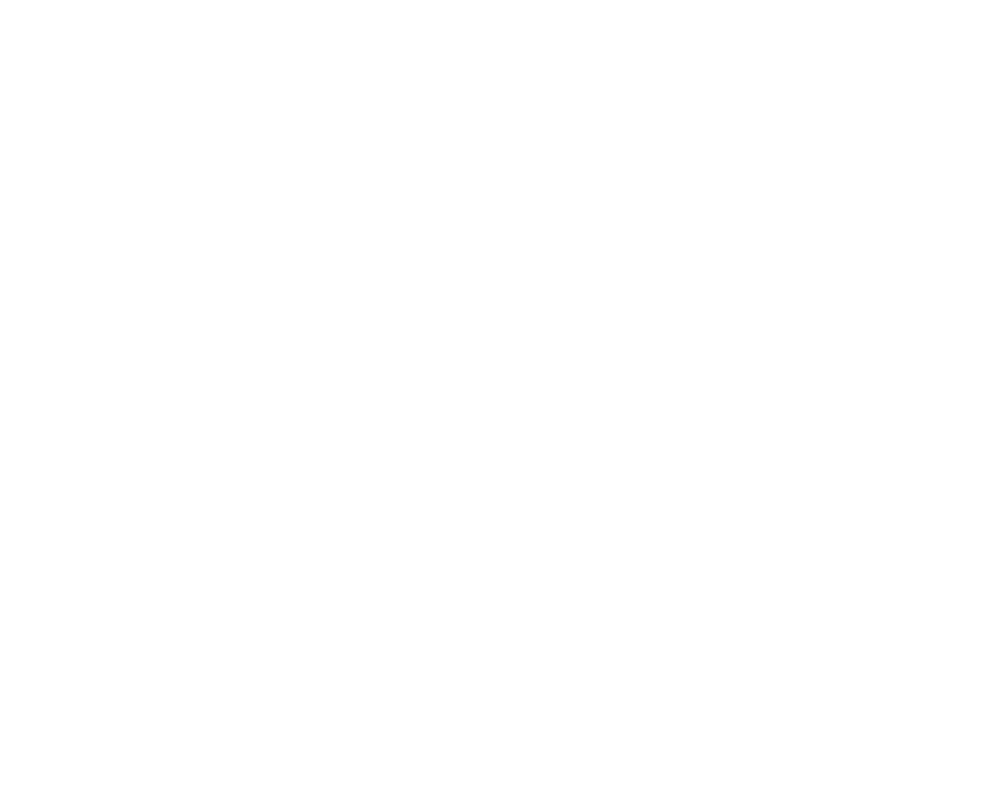
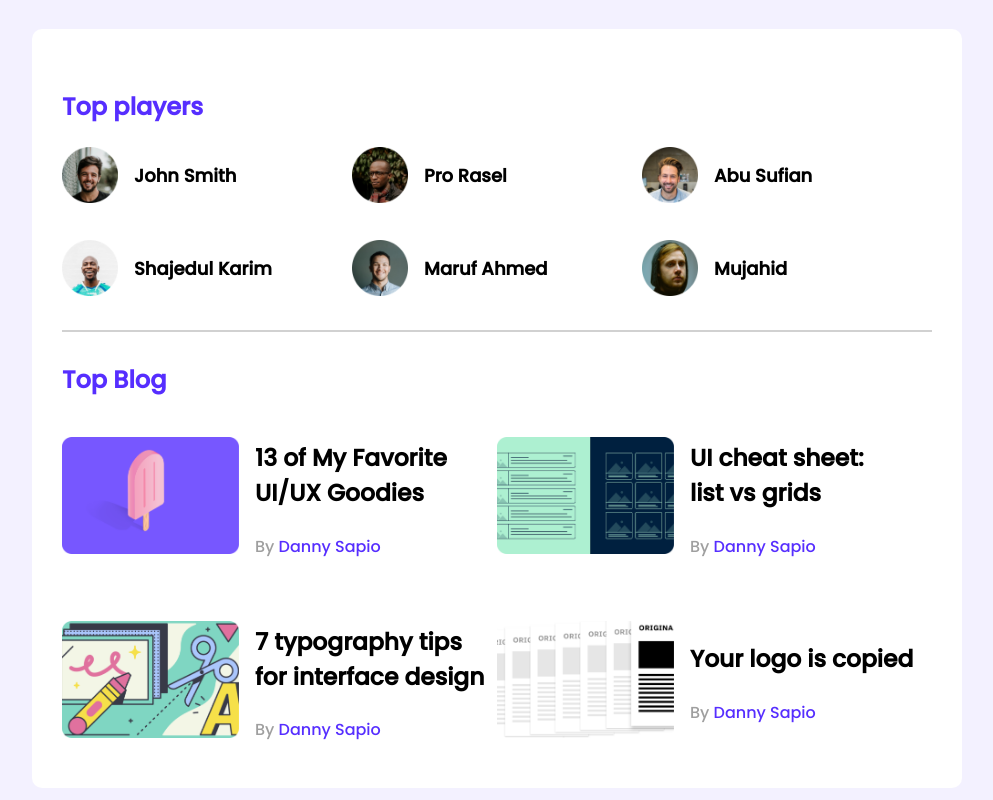
Before and after one commit to mhdsajjad/cource-css3, a plain HTML site: page index.html in a window 1280 px wide. Shown: the whole page, without its empty margins (143-1136 px from the left). Drawn offline with Linux system fonts and the light colour scheme.

Commit message:
last commit

```diff
--- a/css/index.css
+++ b/css/index.css
@@ -0,0 +1,134 @@
+/* fonts */
+@import url('https://fonts.googleapis.com/css2?family=Pacifico&family=Poppins:wght@500&display=swap');
+/* common style */
+body{
+    font-family: 'Poppins', sans-serif;
+    background-color: #f3f1ff;
+}
+
+main{
+    display: flex;
+    justify-content:center;
+
+}
+.container{
+    background-color:
+    #FFFFFF;
+    width: 870px;
+    padding: 30px;
+    margin-top: 21px;
+    border-radius: 10px;
+
+
+}
+hr{
+    border: 1px solid #D1D1D1;
+}
+/* top players style */
+.top-players{
+    margin-bottom: 30px;
+}
+.section-title{
+    color:
+    #562EFF;
+    font-size: 24px;
+    margin-top: 3px;
+
+}
+.players{
+    display: grid;
+    grid-template-columns: repeat(3, 1fr);
+    grid-row-gap: 30px;
+
+}
+.player{
+    display: flex;
+    align-items: center;
+
+}
+.player img{
+    height: 56px;
+    width: 56px;
+}
+.player-name{
+    margin-left: 16px;
+    font-size: 18px;
+}
+
+/* top blod section */
+.section-title{
+    color:
+    #562EFF;
+    font-size: 24px;
+    margin-top: 30px;
+
+}
+.blogs{
+    display: grid;
+    grid-template-columns: repeat(2, 1fr);
+    grid-row-gap: 26px;
+
+}
+.blog{
+    display: flex;
+    align-items: center;
+}
+.blog img{
+    width: 177px;
+    height: 117px;
+}
+.blog-name{
+    margin-left: 16px;
+    font-size: 20px;
+}
+.blog-author{
+    color: #9f9f9f;
+    font-size: 16px;
+}
+.blog-author a{
+    text-decoration: none;
+    color: #562EFF;
+}
+
+/* Media Queries */
+
+/* Mobile Devices */
+@media only screen and (max-width:688px){
+    .container{
+        width: 100%;
+    }
+    .players, .blogs{
+
+        grid-template-columns: repeat(1, 1fr);
+        justify-content: center;
+    }
+    .player, .blogs{
+        flex-direction: column;
+    }
+
+}
+
+/* teblet devices */
+@media only screen and (min-width: 688px) and (max-width:992px){
+    .container{
+        width: 100%;
+    }
+    .players{
+
+        grid-template-columns: repeat(2, 1fr);
+        justify-content: center;
+    }
+    .blogs{
+        grid-template-columns: repeat(1, 1fr);
+    }
+    .player, .blogs{
+        flex-direction: column;
+    }
+
+}
+@media only screen and (min-width: 688px) and (max-width:992px){
+    .player{
+        background-color: aqua;
+        grid-template-columns: repeat(2, 1fr);
+    }
+}
--- a/index.html
+++ b/index.html
@@ -5,12 +5,93 @@
     <meta charset="UTF-8">
     <meta http-equiv="X-UA-Compatible" content="IE=edge">
     <meta name="viewport" content="width=device-width, initial-scale=1.0">
-    <title>Document</title>
+    <title>Course 2022</title>
+    <!-- fontawesame -->
+    <script src="https://kit.fontawesome.com/7c88b5bb19.js" crossorigin="anonymous"></script>
+    <!-- css stylesheet -->
+    <link rel="stylesheet" href="./css/index.css">
 </head>
-<link rel="stylesheet" href="./css/index.css">
 
 <body>
+    <!-- Header start -->
+    <header>
 
+    </header>
+    <!-- Header end -->
+
+    <!-- Main start -->
+    <main>
+        <section class="container">
+            <div class="top-players">
+                <h2 class="section-title"> Top players</h2>
+                <div class="players">
+                    <div class="player">
+                        <img src="images/players/player-1.png" alt="">
+                        <h3 class="player-name">John Smith</h3>
+                    </div>
+                    <div class="player">
+                        <img src="images/players/player-2.png" alt="">
+                        <h3 class="player-name">Pro Rasel</h3>
+                    </div>
+                    <div class="player">
+                        <img src="images/players/player-3.png" alt="">
+                        <h3 class="player-name">Abu Sufian</h3>
+                    </div>
+                    <div class="player">
+                        <img src="images/players/player-4.png" alt="">
+                        <h3 class="player-name">Shajedul Karim</h3>
+                    </div>
+                    <div class="player">
+                        <img src="images/players/player-5.png" alt="">
+                        <h3 class="player-name">Maruf Ahmed</h3>
+                    </div>
+                    <div class="player">
+                        <img src="images/players/player-6.png" alt="">
+                        <h3 class="player-name">Mujahid</h3>
+                    </div>
+                </div>
+            </div>
+            <hr>
+            <div class="top-blog">
+                <h2 class="section-title">Top Blog</h2>
+                <div class="blogs">
+                    <div class="blog">
+                        <img src="./images/blogs/blog-1.png" alt="">
+                        <div class="blog-name">
+                            <h3>13 of My Favorite
+                                UI/UX Goodies</h3>
+                            <p class="blog-author"> By <a href="">Danny Sapio</a></p>
+                        </div>
+                    </div>
+                    <div class="blog">
+                        <img src="./images/blogs/blog-2.png" alt="">
+                        <div class="blog-name">
+                            <h3>UI cheat sheet:
+                                <br> list vs grids
+                            </h3>
+                            <p class="blog-author"> By <a href="">Danny Sapio</a></p>
+                        </div>
+                    </div>
+                    <div class="blog">
+                        <img src="./images/blogs/blog-3.png" alt="">
+                        <div class="blog-name">
+                            <h3>7 typography tips
+                                for interface design</h3>
+                            <p class="blog-author"> By <a href="">Danny Sapio</a></p>
+                        </div>
+                    </div>
+                    <div class="blog">
+                        <img src="./images/blogs/blog-4.png" alt="">
+                        <div class="blog-name">
+                            <h3>Your logo is copied</h3>
+                            <p class="blog-author"> By <a href="">Danny Sapio</a></p>
+                        </div>
+                    </div>
+                </div>
+            </div>
+        </section>
+    </main>
+    <!-- Main end -->
 </body>
 
 </html>
```
